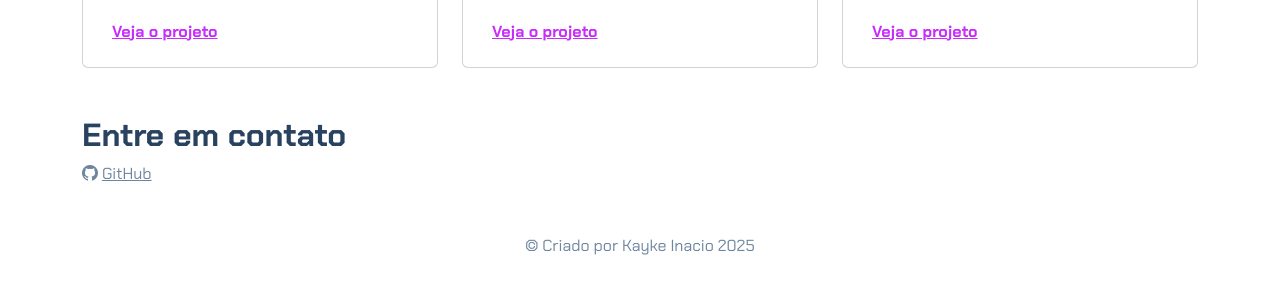
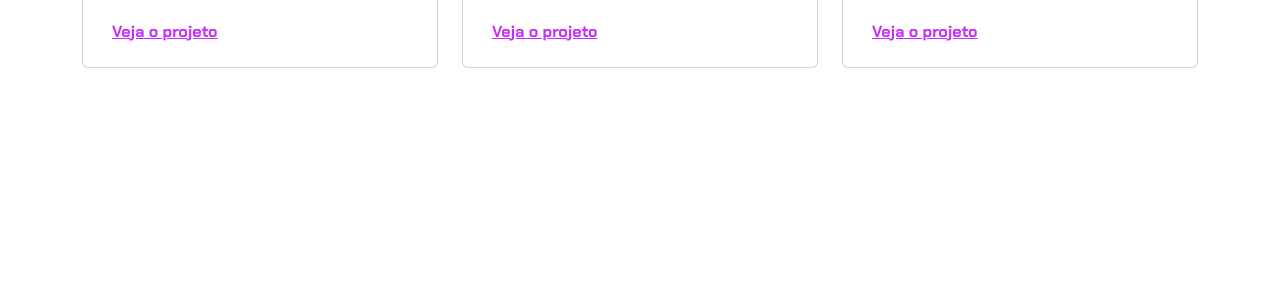
Before and after one commit to KaykeInacio/Portifilio, a plain HTML site: page Portifolio do Kayke/index.html in a window 1280 px wide. Shown: the part 534-828 px from the top of the page. After the commit the page ends 800 px from the top, so only its background shows below. Drawn offline with nearby package versions, Linux system fonts and the light colour scheme.

Commit message:
Update index.html

```diff
--- a/Portifolio do Kayke/index.html
+++ b/Portifolio do Kayke/index.html
@@ -123,13 +123,8 @@
         </div>
     </div>
     <footer class="container py-5">
-        <h2>Entre em contato</h2>
-        <div>
-            <i class="bi bi-github"></i>
-            <a href="https://github.com/KaykeInacio">GitHub</a>
-        </div>
-        <p class="my-5 text-center">© Criado por Kayke Inacio 2025</p>
-    </footer>
+
+
 
     <script src="https://cdn.jsdelivr.net/npm/bootstrap@5.3.2/dist/js/bootstrap.bundle.min.js"></script>
 </body>
```
